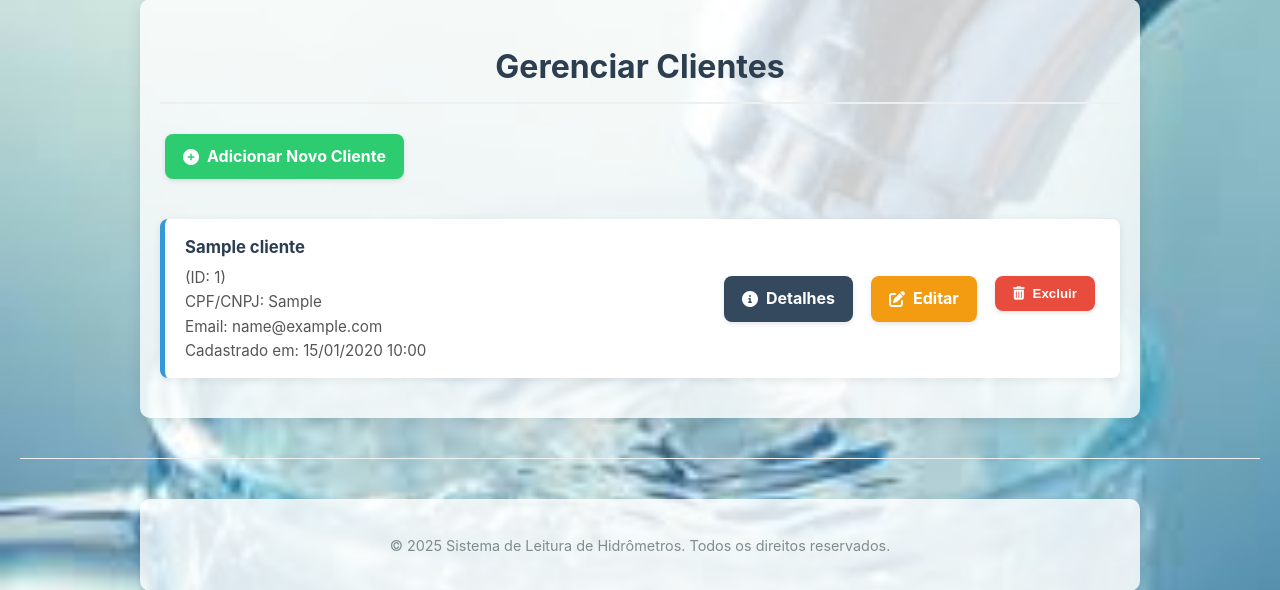
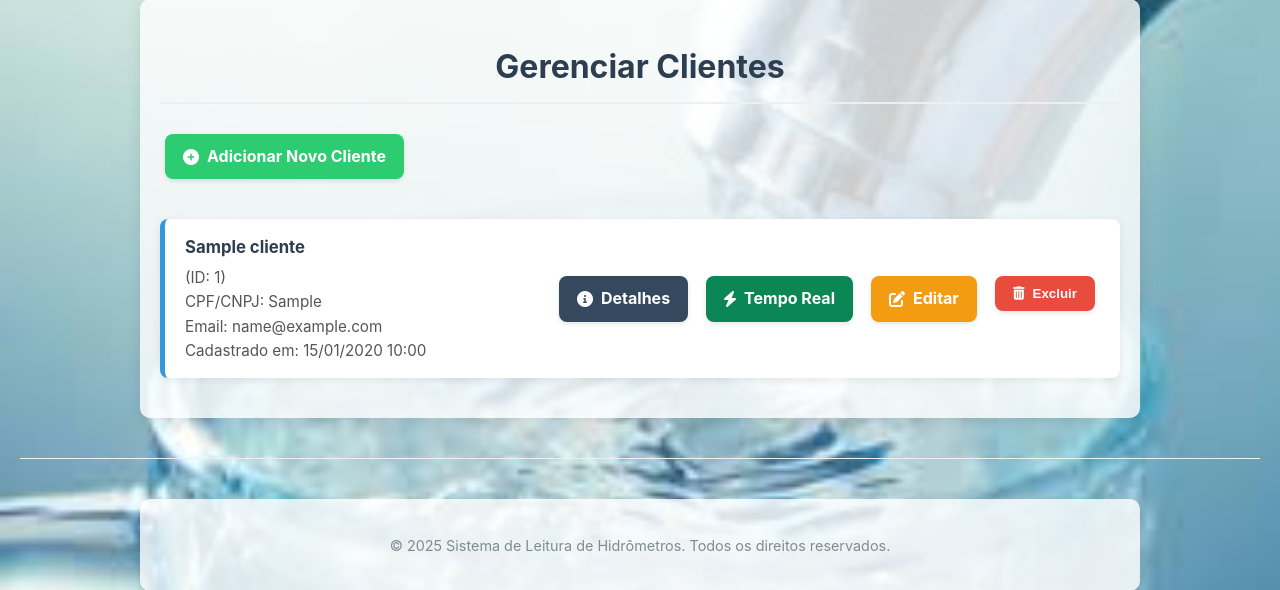
Before and after one commit to stampini81/hidrometro_inteligente, a Flask app: page / in a window 1280 px wide. Shown: the part 173-763 px from the top of the page. Run offline with Flask 3, Linux system fonts and the light colour scheme; the visitor is signed in with stand-in values (Sample User, id 1); tables that the repository leaves empty hold one stand-in row (values such as "Sample post").

Commit message:
feat(web): links para pagina tempo real em lista e detalhes de cliente

```diff
--- a/MVC_sistema_leitura_hidrometros/app/templates/clientes.html
+++ b/MVC_sistema_leitura_hidrometros/app/templates/clientes.html
@@ -23,6 +23,9 @@
                         <a href="{{ url_for('detalhes_cliente', cliente_id=cliente.id_cliente) }}" class="btn btn-info">
                             <i class="fas fa-info-circle"></i> Detalhes
                         </a>
+                        <a href="{{ url_for('cliente_tempo_real', cliente_id=cliente.id_cliente) }}" class="btn btn-info" style="background:#0a8754;">
+                            <i class="fas fa-bolt"></i> Tempo Real
+                        </a>
                         <a href="{{ url_for('editar_cliente', cliente_id=cliente.id_cliente) }}" class="btn btn-edit">
                             <i class="fas fa-edit"></i> Editar
                         </a>
--- a/MVC_sistema_leitura_hidrometros/app/templates/detalhes_cliente.html
+++ b/MVC_sistema_leitura_hidrometros/app/templates/detalhes_cliente.html
@@ -14,6 +14,9 @@
         <p><strong>Data de Cadastro:</strong> {{ cliente.data_cadastro.strftime('%d/%m/%Y %H:%M') }}</p>
         <a href="{{ url_for('editar_cliente', cliente_id=cliente.id_cliente) }}" class="btn btn-edit">
             <i class="fas fa-edit"></i> Editar Cliente
+        </a>
+        <a href="{{ url_for('cliente_tempo_real', cliente_id=cliente.id_cliente) }}" class="btn btn-info" style="background:#0a8754;">
+            <i class="fas fa-bolt"></i> Tempo Real
         </a>
     </div>
 
```
